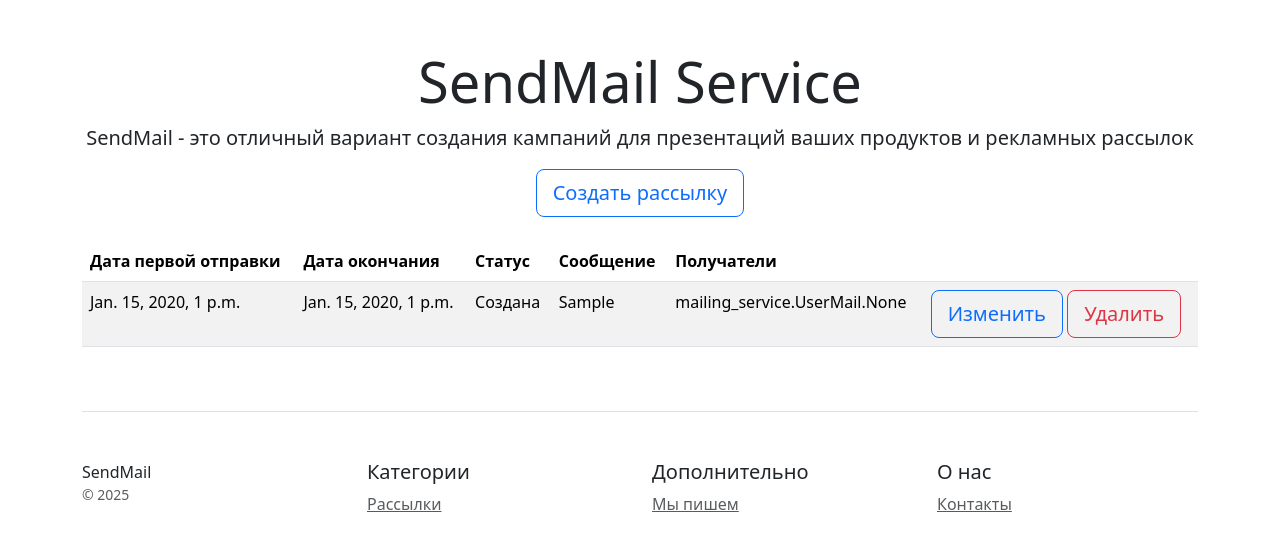
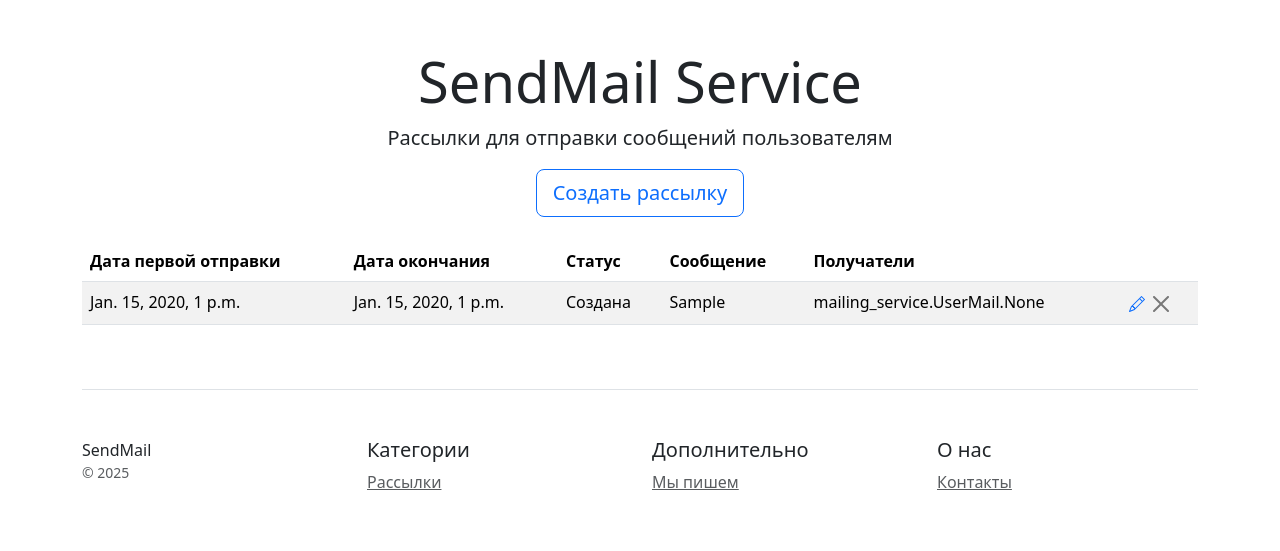
Before and after one commit to Stillyc1/mailing_service, a Django app: page /mailing_list/ in a window 1280 px wide. Shown: the part 72-623 px from the top of the page. Run offline with Django 5.2, Linux system fonts and the light colour scheme; the first user in the database is signed in; tables that the repository leaves empty hold one stand-in row (Sample ...); some libraries are stand-ins or nearby versions.

Commit message:
add btn update, delete

```diff
--- a/mailing_service/templates/mailing_service/mailing_detail.html
+++ b/mailing_service/templates/mailing_service/mailing_detail.html
@@ -6,10 +6,10 @@
 {% include 'mailing_service/includes/header_menu.html' %}
 <div class="pricing-header px-3 py-3 pt-md-5 pb-md-4 mx-auto text-center">
     <h1 class="display-4">SendMail Service</h1>
-    <p class="lead">SendMail - это отличный вариант создания кампаний для презентаций ваших продуктов и рекламных
-        рассылок</p>
+    <p class="lead">Рассылки для отправки сообщений пользователям</p>
     {% if user.is_authenticated %}
-        <a class="btn btn-lg btn-block btn-outline-primary" href="{% url 'mailing_service:mailing_add' %}">Создать рассылку</a>
+    <a class="btn btn-lg btn-block btn-outline-primary" href="{% url 'mailing_service:mailing_add' %}">Создать
+        рассылку</a>
     {% endif %}
 </div>
 
@@ -38,8 +38,14 @@
             <td>{{ mailing.user_mail }}</td>
             <td>
                 {% if user.is_authenticated %}
-                    <a class="btn btn-lg btn-block btn-outline-primary" href="{% url 'mailing_service:mailing_update' mailing.pk%}">Изменить</a>
-                    <a class="btn btn-lg btn-block btn-outline-danger" href="{% url 'mailing_service:mailing_delete' mailing.pk%}">Удалить</a>
+                <a href="{% url 'mailing_service:mailing_update' mailing.pk%}" class="text-decoration-none">
+                    <svg xmlns="http://www.w3.org/2000/svg" width="16" height="16" fill="currentColor"
+                         class="bi bi-pencil" viewBox="0 0 16 16">
+                        <path d="M12.146.146a.5.5 0 0 1 .708 0l3 3a.5.5 0 0 1 0 .708l-10 10a.5.5 0 0 1-.168.11l-5 2a.5.5 0 0 1-.65-.65l2-5a.5.5 0 0 1 .11-.168l10-10zM11.207 2.5 13.5 4.793 14.793 3.5 12.5 1.207 11.207 2.5zm1.586 3L10.5 3.207 4 9.707V10h.5a.5.5 0 0 1 .5.5v.5h.5a.5.5 0 0 1 .5.5v.5h.293l6.5-6.5zm-9.761 5.175-.106.106-1.528 3.821 3.821-1.528.106-.106A.5.5 0 0 1 5 12.5V12h-.5a.5.5 0 0 1-.5-.5V11h-.5a.5.5 0 0 1-.468-.325z"/>
+                    </svg>
+                </a>
+                <a class="btn btn-close" aria-label="Close"
+                   href="{% url 'mailing_service:mailing_delete' mailing.pk%}"></a>
                 {% endif %}
             </td>
         </tr>
```
Also changed, not shown: mailing_service/templates/mailing_service/message_detail.html (+11 -5 lines), mailing_service/templates/mailing_service/user_mail_detail.html (+11 -5 lines), media/mailing_service/photo/pencil.png (added). Lines whose indentation alone changed are shown as unchanged.
